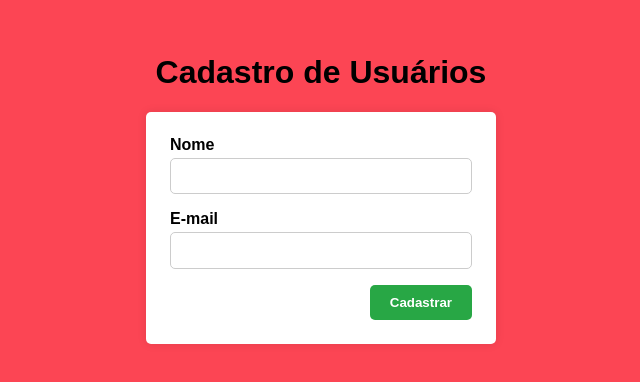
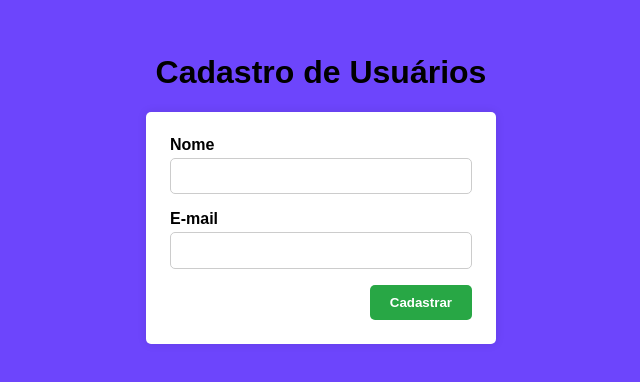
Before and after one commit to edineiapc/2024-FASE6-BSI2022-2018012210, a website: page public/index.html in a window 1280 px wide. Shown: the part 212-594 px from the top of the page, without its empty margins (319-959 px from the left). Drawn offline with Linux system fonts and the light colour scheme; no server answers.

Commit message:
cor alterada para azul background

```diff
--- a/public/main.css
+++ b/public/main.css
@@ -14,7 +14,7 @@
     margin: 0;
     padding: 1rem;
     min-height: 100vh;
-    background:rgb(252, 69, 84);
+    background:#6d45fc;
   }
 
   main {
```
